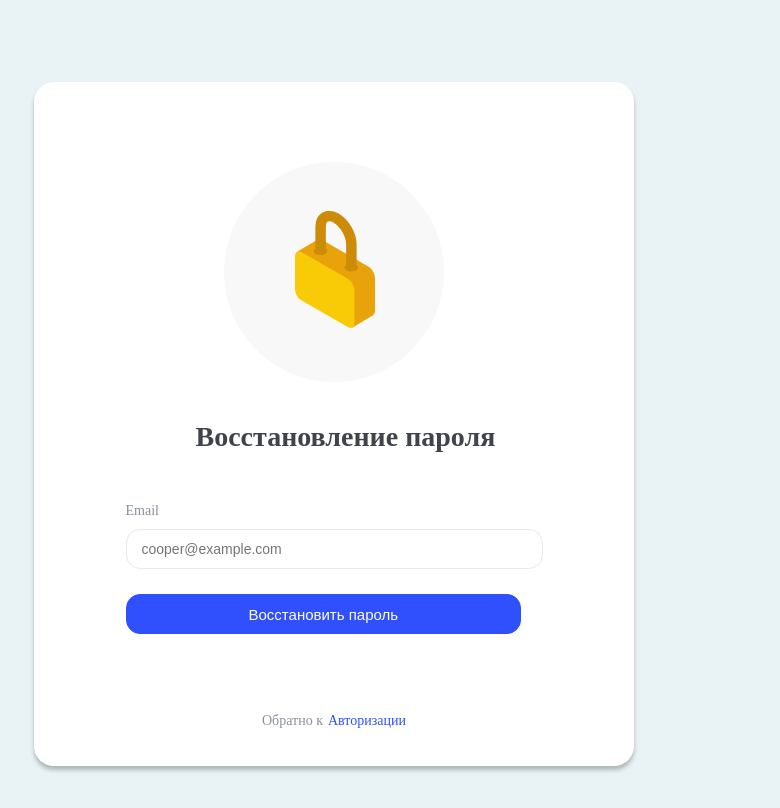
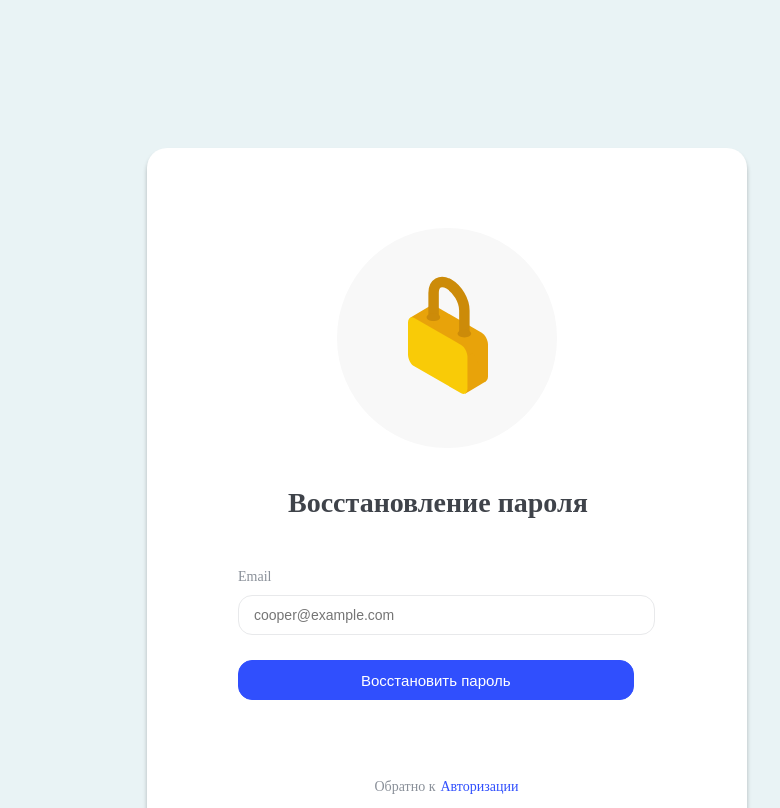
Before and after one commit to LieSeeker/control, a plain HTML site: page recovery.html in a window 1280 px wide. Shown: the whole page, without its empty margins (314-1094 px from the left). Drawn offline with Linux system fonts and the light colour scheme; files whose address does not match are found by name.

Commit message:
Update recovery.css

```diff
--- a/css/recovery.css
+++ b/css/recovery.css
@@ -29,7 +29,7 @@ a {
 }
 
 .container {
-    max-width: 1400px;
+    max-width: 100%;
     padding: 0px 15px;
 }
 
@@ -42,7 +42,7 @@ a {
     border-radius: 20px;
     max-width: 600px;
     box-shadow: 0px 4px 4px rgba(0, 0, 0, 0.25);
-    margin: 74px auto;
+    margin: 140px 0px 0px 35%;
     align-content: center;
 }
 
@@ -66,7 +66,7 @@ h4 {
     line-height: 36px;
     color: #3F434A;
     text-align: center;
-    margin: 0px 0px 47px 70px;
+    margin: 0px 0px 47px 50px;
     display: flex;
 }
 
@@ -110,6 +110,7 @@ button {
     width: 100%;
     border-radius: 14px;
     border: 1px solid #304FFD;
+    box-shadow: (0px 4px 4px rgba(0, 0, 0, 0.25));
 }
 
 .auroiz-recovery {
```
